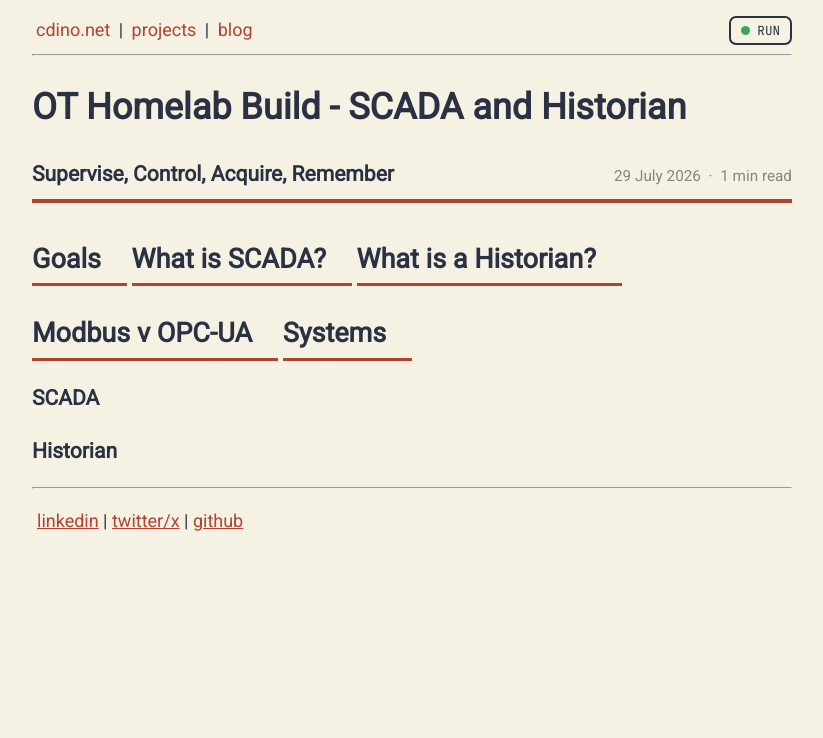
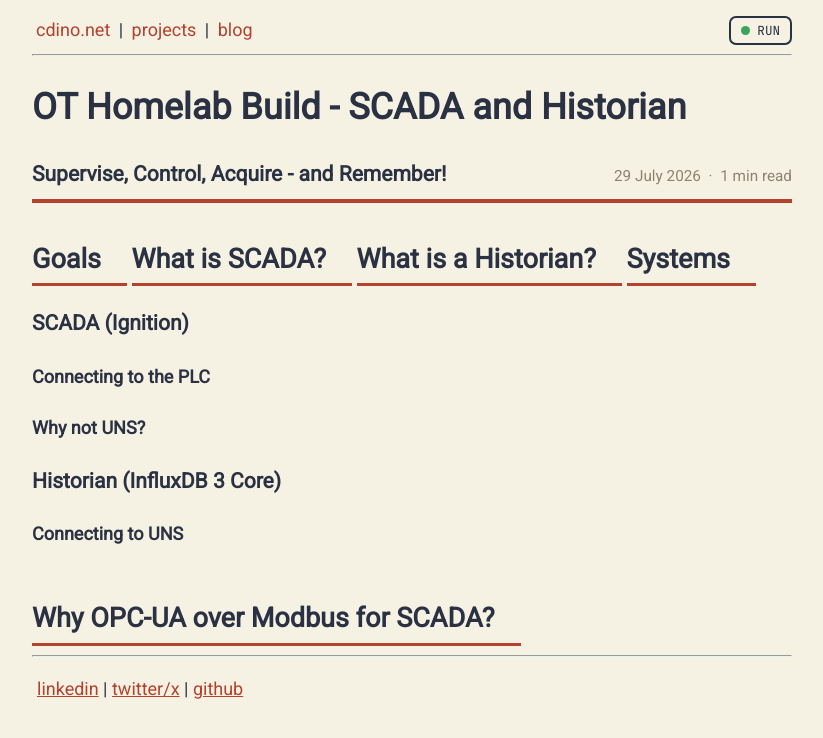
Before and after one commit to chrisdinozzi/chrisdinozzi.github.io, a Jekyll site: the page built from _posts/2026-07-29-ot-lab-build-scada-historian.md, in a window 1280 px wide. Shown: the top 738 px of the page, without its empty margins (228-1051 px from the left). Built offline with Jekyll 4.4.1, drawn with Linux system fonts in a browser that asks for light colours.

```diff
--- a/_posts/2026-07-29-ot-lab-build-scada-historian.md
+++ b/_posts/2026-07-29-ot-lab-build-scada-historian.md
@@ -1,7 +1,7 @@
 ---
 layout: post
 title: "OT Homelab Build - SCADA and Historian"
-subtitle: "Supervise, Control, Acquire, Remember"
+subtitle: "Supervise, Control, Acquire - and Remember!"
 date: 2026-07-29
 description: "Building the SCADA and Historian System system for the OT Homelab."
 ---
@@ -9,7 +9,10 @@ description: "Building the SCADA and Historian System system for the OT Homelab.
 ## Goals
 ## What is SCADA?
 ## What is a Historian?
-## Modbus v OPC-UA
 ## Systems
-### SCADA
-### Historian
+### SCADA (Ignition)
+#### Connecting to the PLC
+#### Why not UNS?
+### Historian (InfluxDB 3 Core)
+#### Connecting to UNS
+## Why OPC-UA over Modbus for SCADA?
```
Also changed, not shown: _posts/2026-07-08-ot-lab-design.md (+1 -1 lines), _posts/2026-07-22-ot-lab-build-uns.md (+2 -2 lines), blog/res/ot-lab-network-diagram.png.
